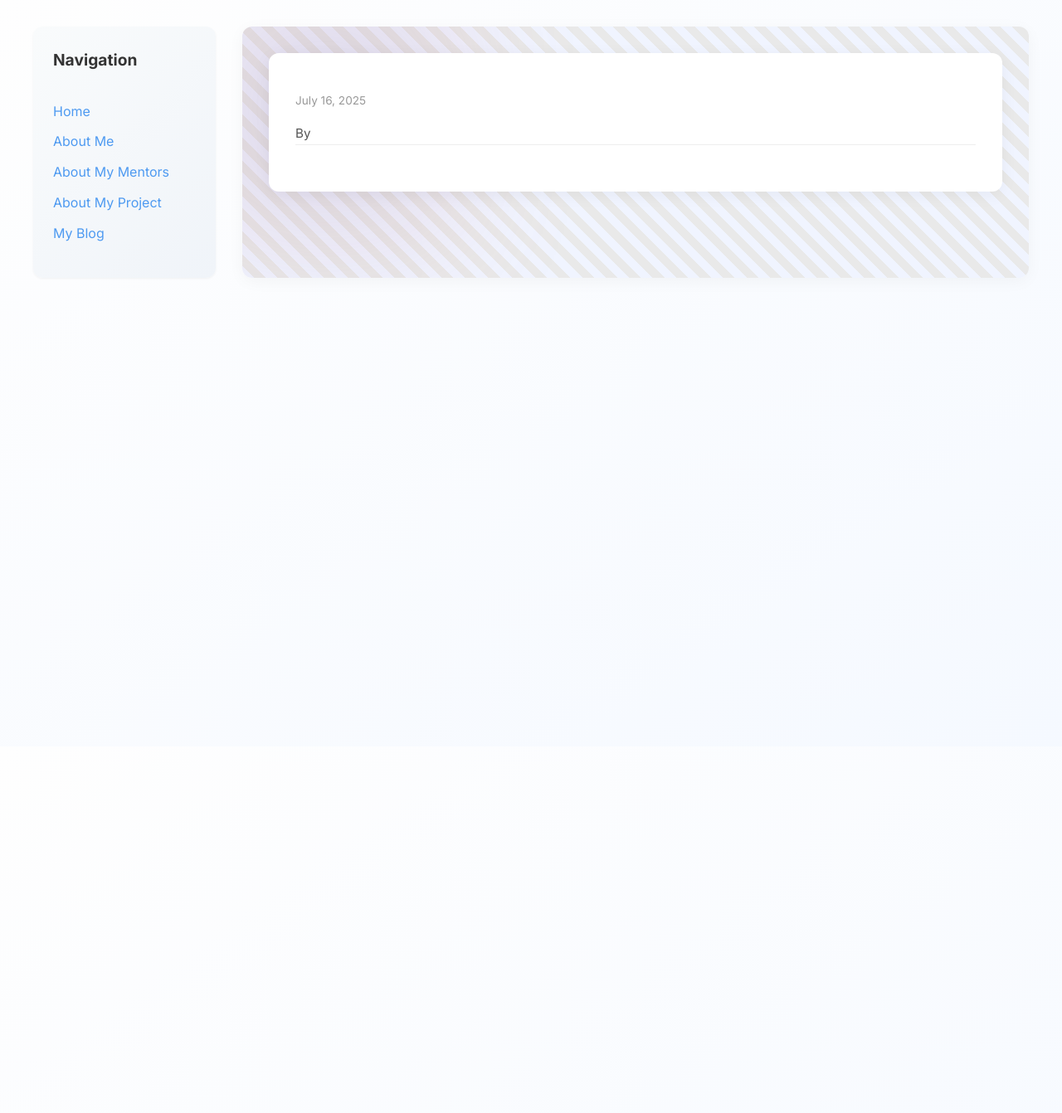
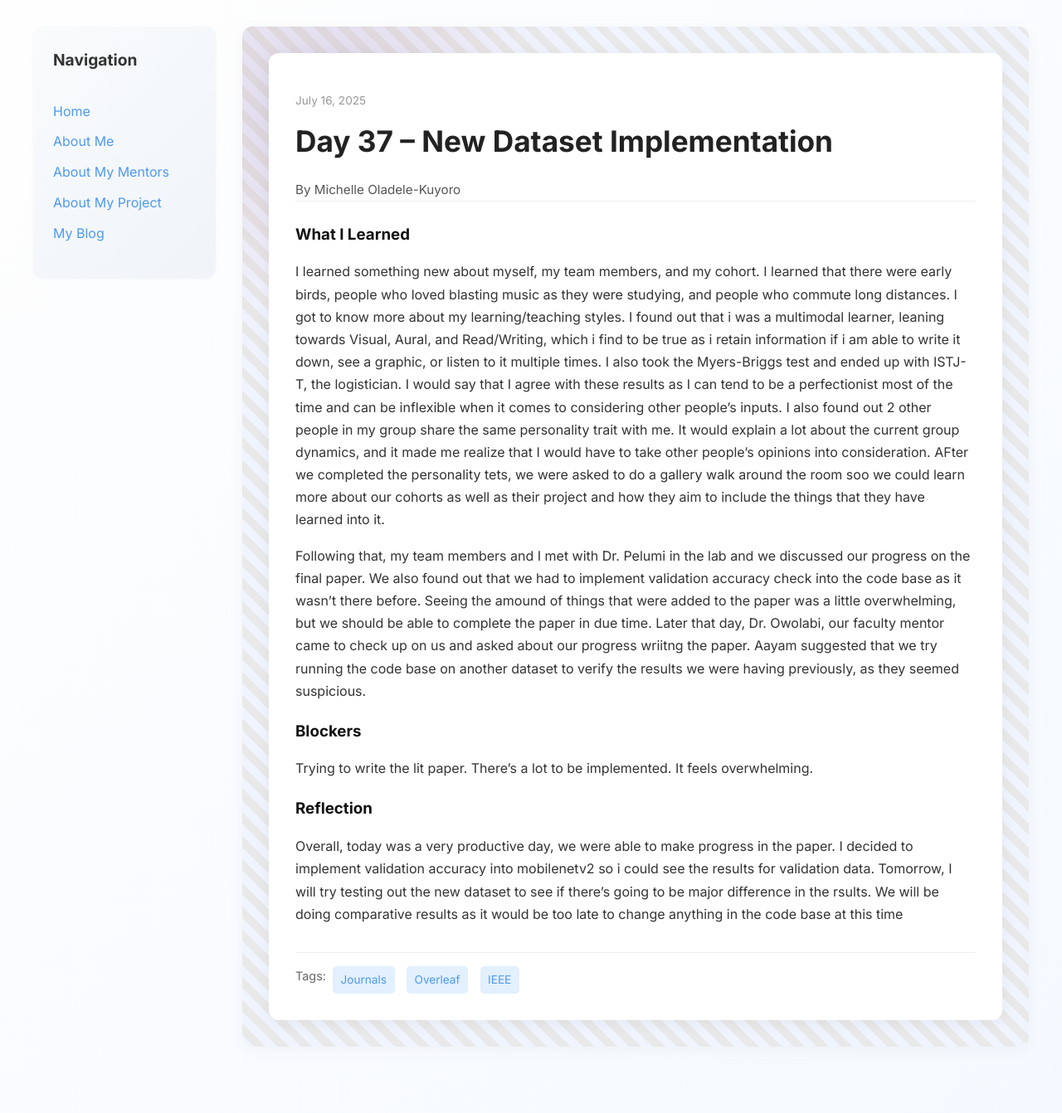
Before and after one commit to Miola585/Miola585.github.io, a Jekyll site: the page built from _posts/2025-07-17-day-37.md, in a window 1280 px wide. Shown: the whole page at 83% size. Built offline with Jekyll 4.4.1, drawn with Linux system fonts in a browser that asks for light colours; our own code applies the rules of GitHub Pages for plain Markdown files; before the commit the page ends 900 px from its top, so only the background shows below that.

Commit message:
Update 2025-07-17-day-37.md

```diff
--- a/_posts/2025-07-17-day-37.md
+++ b/_posts/2025-07-17-day-37.md
@@ -4,7 +4,7 @@ title: "Day 37 – New Dataset Implementation"
 date: 2025-07-16
 author: Michelle Oladele-Kuyoro
 permalink: /day37.html
-tags: [, "Journals", "Overleaf", "IEEE"]
+tags: ["Journals", "Overleaf", "IEEE"]
 
 what_i_learned: |
   I learned something new about myself, my team members, and my cohort. I learned that there were early birds, people who loved blasting music as they were studying, and people who commute long distances. I got to know more about my learning/teaching styles. I found out that i was a multimodal learner, leaning towards Visual, Aural, and Read/Writing, which i find to be true as i retain information if i am able to write it down, see a graphic, or listen to it multiple times. I also took the Myers-Briggs test and ended up with ISTJ-T, the logistician. I would say that I agree with these results as I can tend to be a perfectionist most of the time and can be inflexible when it comes to considering other people's inputs. I also found out 2 other people in my group share the same personality trait with me. It would explain a lot about the current group dynamics, and it made me realize that I would have to take other people's opinions into consideration. AFter we completed the personality tets, we were asked to do a gallery walk around the room soo we could learn more about our cohorts as well as their project and how they aim to include the things that they have learned into it.
```
